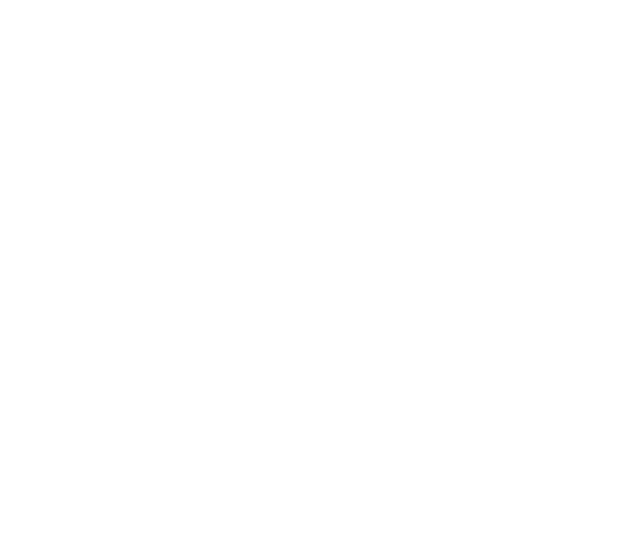
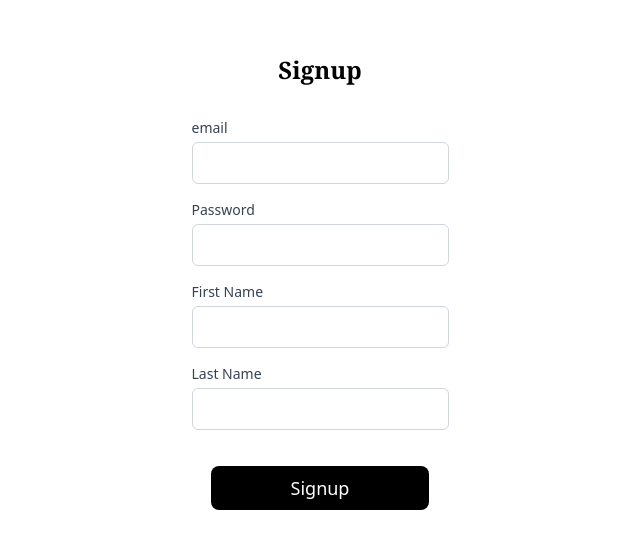
Before and after one commit to ParasharDeb/Paytm_clone, a React (Vite) app in the folder react_frontend/: page /signup in a window 1280 px wide. Before the commit this address had no page. Shown: the part 124-672 px from the top of the page, without its empty margins (320-960 px from the left). Built offline with nearby package versions, Linux system fonts and the light colour scheme.

Commit message:
writing comps

```diff
--- a/react_frontend/src/App.tsx
+++ b/react_frontend/src/App.tsx
@@ -5,6 +5,7 @@
 import Signup from './pages/signup'
 import Dashboard from './pages/dashboard'
 import Sendmoney from './pages/sendmoney'
+import LandingPage from './pages/landingpage'
 
 function App() {
 
@@ -13,10 +14,11 @@
     <>
         <BrowserRouter>
         <Routes>
-          <Route path='./signin' element={<Signin/>}/>
-          <Route path='./signup' element={<Signup/>}/>
-          <Route path='./dashboard' element={<Dashboard/>}/>
-          <Route path='./sendmoney' element={<Sendmoney/>}/>
+          <Route path='/signin' element={<Signin/>}/>
+          <Route path='/signup' element={<Signup/>}/>
+          <Route path='/dashboard' element={<Dashboard/>}/>
+          <Route path='/sendmoney' element={<Sendmoney/>}/>
+          <Route path='/' element={<LandingPage/>}/>
         </Routes>
         </BrowserRouter>
     </>
--- /dev/null
+++ b/react_frontend/src/components/Button.tsx
@@ -0,0 +1,14 @@
+export default function Buttoncomponent({children,onClickhandler,varient,size}:
+    {children:string, onClickhandler: (e: React.MouseEvent<HTMLButtonElement>) => void,varient:"primary"|"secondary",size:"large"|"small"}
+)
+
+{
+    return (
+        <button
+            onClick={onClickhandler}
+            className={`px-20 py-2 rounded-lg cursor-pointer my-5 ${varient === "primary" ? "bg-black text-white" : "bg-gray-300 text-black"} ${size === "large" ? "text-lg" : "text-sm"}`}
+        >
+            {children}
+        </button>
+    );
+}
--- /dev/null
+++ b/react_frontend/src/components/bottomwarning.tsx
@@ -0,0 +1,7 @@
+export default function BottomWarning(children: string) {
+    return (
+        <div className="text-sm text-gray-500 text-center my-4">
+            {children}
+        </div>
+    );
+}
--- /dev/null
+++ b/react_frontend/src/components/headings.tsx
@@ -0,0 +1,7 @@
+export default function Heading({children}:{children: string}) {
+    return(
+        <div className="text-2xl font-serif font-bold text-center my-8 text-black">
+            {children}
+        </div>
+    )
+}
--- /dev/null
+++ b/react_frontend/src/components/inputbox.tsx
@@ -0,0 +1,13 @@
+export default function InputBox({ label, type , value, onChange }: { label: string; type?: string; value: string; onChange: (e: React.ChangeEvent<HTMLInputElement>) => void }) {
+    return (
+        <div className="mb-4">
+            <label className="block text-sm font-medium text-gray-700 mb-1">{label}</label>
+            <input
+                type={type}
+                value={value}
+                onChange={onChange}
+                className="w-full px-3 py-2 border border-gray-300 rounded-md focus:outline-none focus:ring-2 focus:ring-blue-500"
+            />
+        </div>
+    );
+}
--- a/react_frontend/src/pages/dashboard.tsx
+++ b/react_frontend/src/pages/dashboard.tsx
@@ -1,7 +1,7 @@
 export default function Dashboard(){
     return(
         <div>
-            hi there
+           Dashboard
         </div>
     )
 }
--- /dev/null
+++ b/react_frontend/src/pages/landingpage.tsx
@@ -0,0 +1,9 @@
+import Heading from "../components/headings";
+
+export default function LandingPage(){
+    return (
+        <div>
+            <Heading children="Welcome to Paytm"/>
+        </div>
+    )
+}
--- a/react_frontend/src/pages/sendmoney.tsx
+++ b/react_frontend/src/pages/sendmoney.tsx
@@ -1,7 +1,7 @@
 export default function Sendmoney(){
     return(
         <div>
-            hi there
+            Send money
         </div>
     )
 }
--- a/react_frontend/src/pages/signin.tsx
+++ b/react_frontend/src/pages/signin.tsx
@@ -1,7 +1,7 @@
 export default function Signin(){
     return(
         <div>
-            hi there
+            Signin Page
         </div>
     )
 }
--- a/react_frontend/src/pages/signup.tsx
+++ b/react_frontend/src/pages/signup.tsx
@@ -1,7 +1,27 @@
+import { useState } from "react";
+import InputBox from "../components/inputbox";
+import Buttoncomponent from "../components/Button";
+import Heading from "../components/headings";
+
 export default function Signup(){
+    const [email, setemail] = useState("");
+    const [password, setPassword] = useState("");
+    const [firstname, setfirstname] = useState("");
+    const [lastname, setlastname] = useState("");
     return(
-        <div>
-            hi there
+        <div className="flex items-center justify-center h-screen">
+            <div>
+            <Heading children='Signup'/>
+            <div><InputBox type="text" label="email" value={email} onChange={(e)=>setemail(e.target.value)}/></div>
+            <div><InputBox type="password" label="Password" value={password} onChange={(e)=>{setPassword(e.target.value)}}/></div>
+            <div><InputBox type="text" label="First Name" value={firstname} onChange={(e)=>{setfirstname(e.target.value)}}/></div>
+            <div><InputBox type="text" label="Last Name" value={lastname} onChange={(e)=>{setlastname(e.target.value)}}/></div>
+            <div className="flex items-center justify-center "><Buttoncomponent children="Signup" onClickhandler={
+                async()=>{
+                    console.log("Signup clicked", email, password, firstname, lastname);
+                }}
+                varient="primary" size="large"/></div>
+            </div>
         </div>
     )
 }
```
